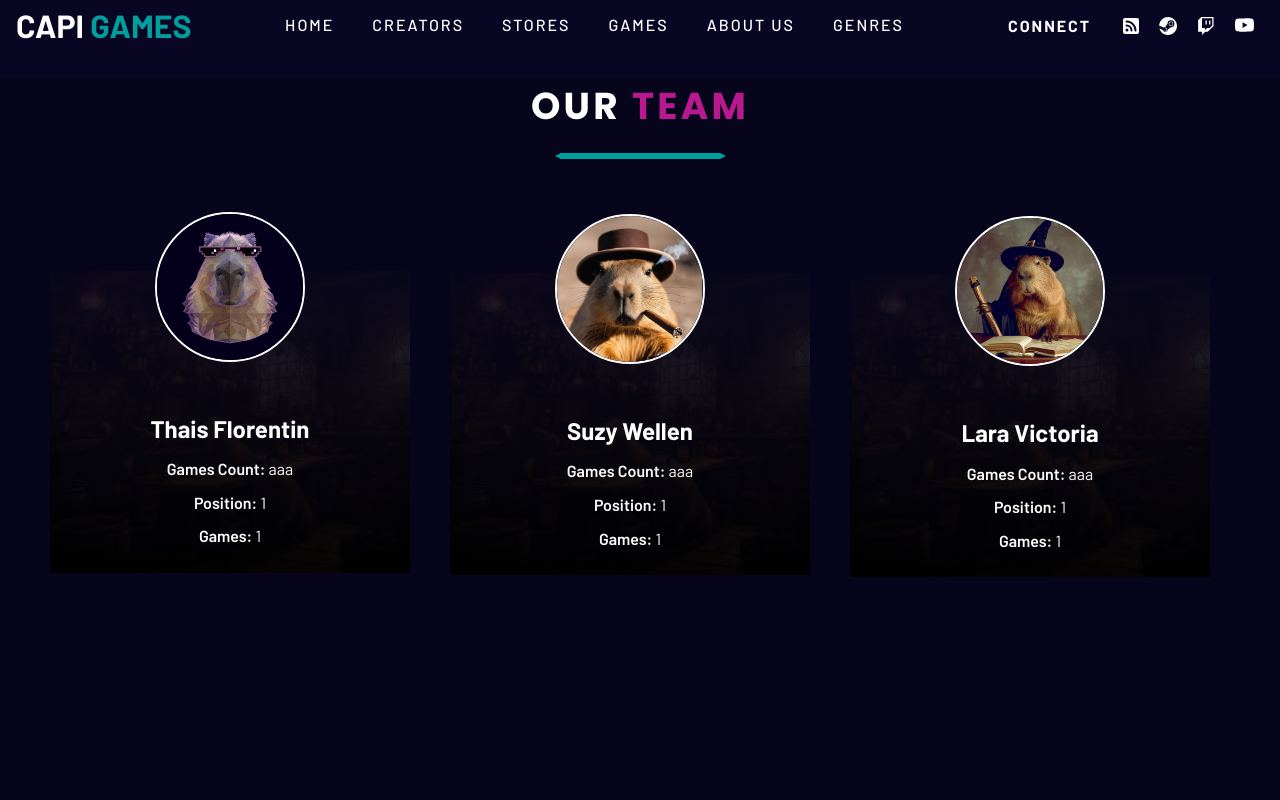
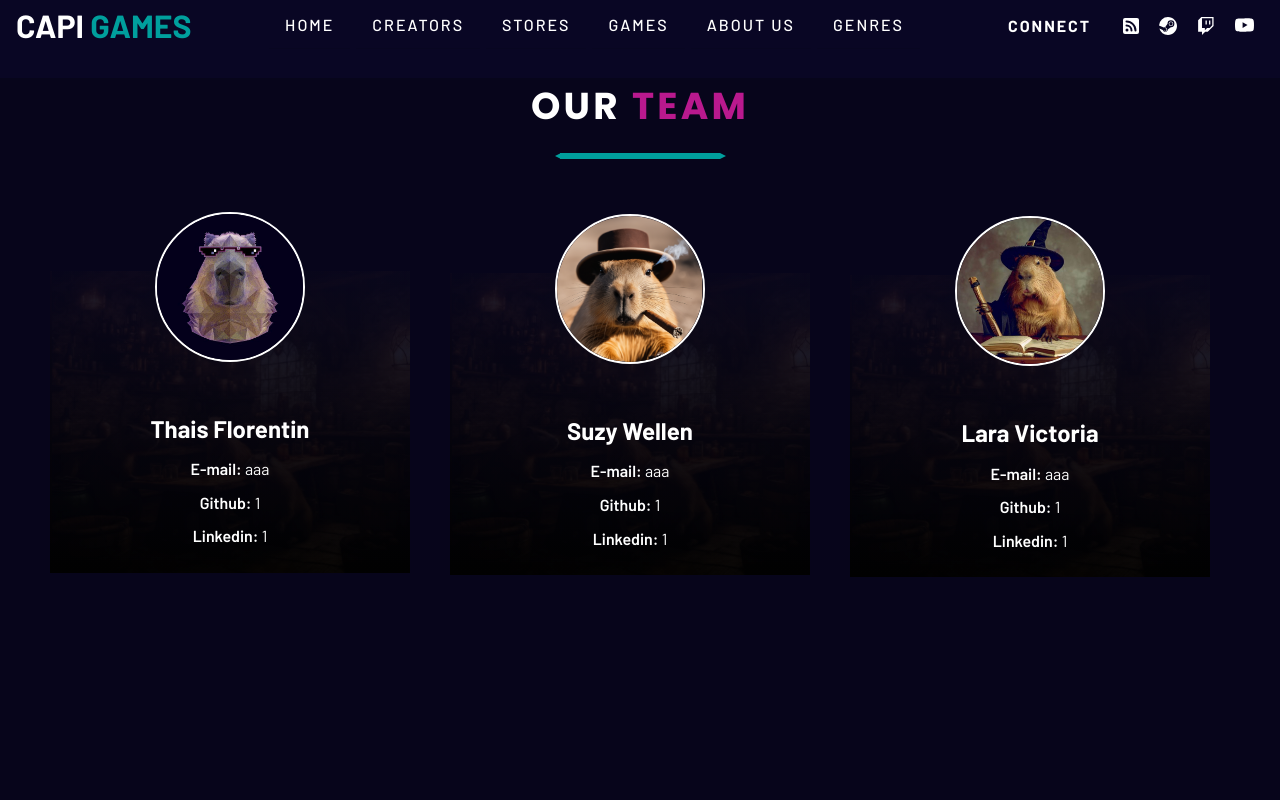
Before and after one commit to LaraVic9/Capi-Game, a React (Vite) app: page /about in a window 1280 px wide. Shown: the top 800 px of the page. Built offline with nearby package versions, Linux system fonts and the light colour scheme; no server answers.

Commit message:
subinfo aboutus

```diff
--- a/src/views/about/AboutUsPage.jsx
+++ b/src/views/about/AboutUsPage.jsx
@@ -57,15 +57,15 @@ const AboutUsPage = () => {
                           </div>
                           <ul className='card-list-group text-white'>
                           <li className='list-group-item'>
-                            <span className='item-left'>Games Count: </span>
+                            <span className='item-left'>E-mail: </span>
                             <span className='item-right'>aaa</span>
                           </li>
                           <li className='list-group-item'>
-                            <span className='item-left'>Position: </span>
+                            <span className='item-left'>Github: </span>
                             <span className='item-right'>1</span>
                           </li>
                           <li className='list-group-item'>
-                            <span className='item-left'>Games: </span>
+                            <span className='item-left'>Linkedin: </span>
                             <span className='item-right'>1</span>
                           </li>
                           </ul>
@@ -81,15 +81,15 @@ const AboutUsPage = () => {
                           </div>
                           <ul className='card-list-group text-white'>
                           <li className='list-group-item'>
-                            <span className='item-left'>Games Count: </span>
+                            <span className='item-left'>E-mail: </span>
                             <span className='item-right'>aaa</span>
                           </li>
                           <li className='list-group-item'>
-                            <span className='item-left'>Position: </span>
+                            <span className='item-left'>Github: </span>
                             <span className='item-right'>1</span>
                           </li>
                           <li className='list-group-item'>
-                            <span className='item-left'>Games: </span>
+                            <span className='item-left'>Linkedin: </span>
                             <span className='item-right'>1</span>
                           </li>
                           </ul>
@@ -105,15 +105,15 @@ const AboutUsPage = () => {
                           </div>
                           <ul className='card-list-group text-white'>
                           <li className='list-group-item'>
-                            <span className='item-left'>Games Count: </span>
+                            <span className='item-left'>E-mail: </span>
                             <span className='item-right'>aaa</span>
                           </li>
                           <li className='list-group-item'>
-                            <span className='item-left'>Position: </span>
+                            <span className='item-left'>Github: </span>
                             <span className='item-right'>1</span>
                           </li>
                           <li className='list-group-item'>
-                            <span className='item-left'>Games: </span>
+                            <span className='item-left'>Linkedin: </span>
                             <span className='item-right'>1</span>
                           </li>
                           </ul>
```
